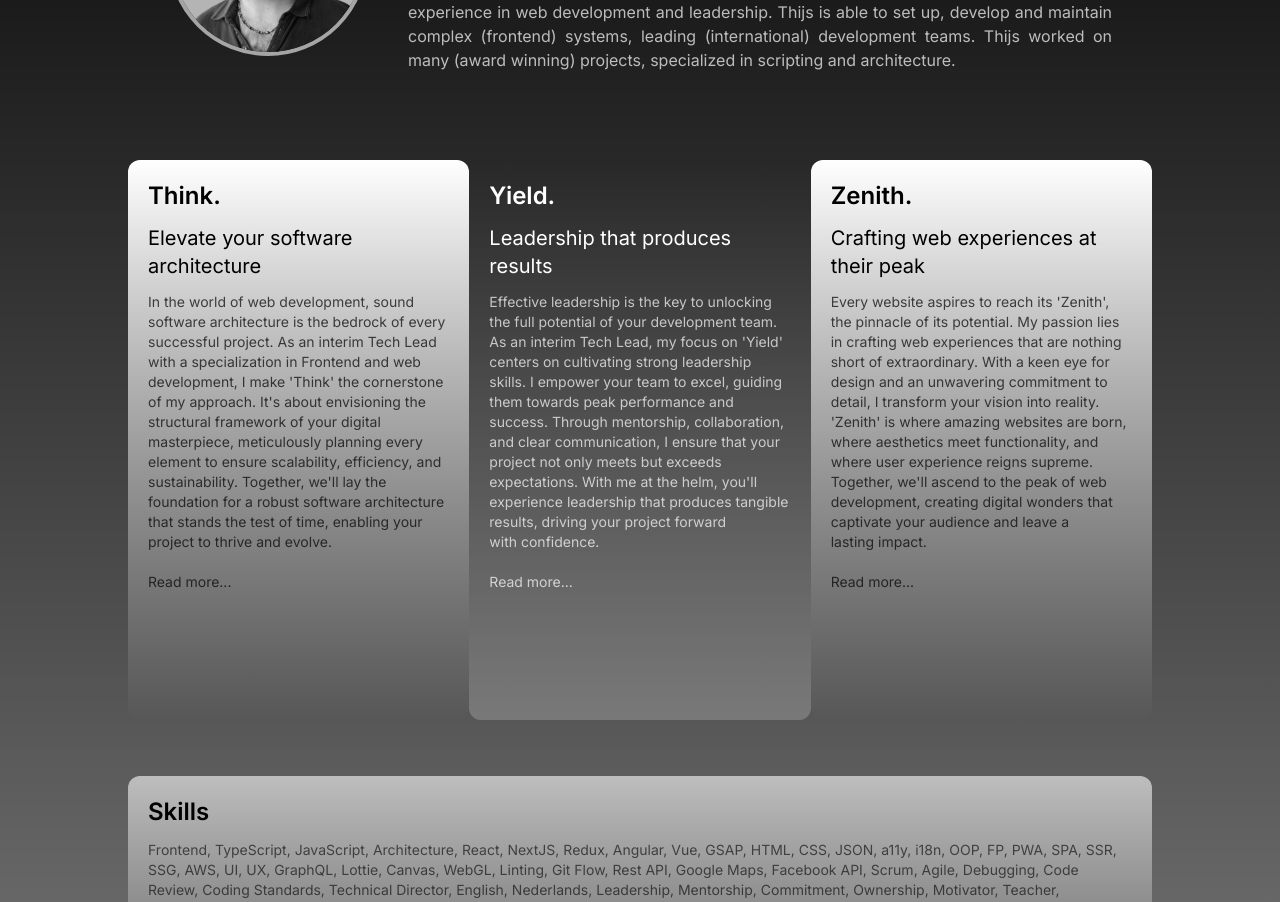
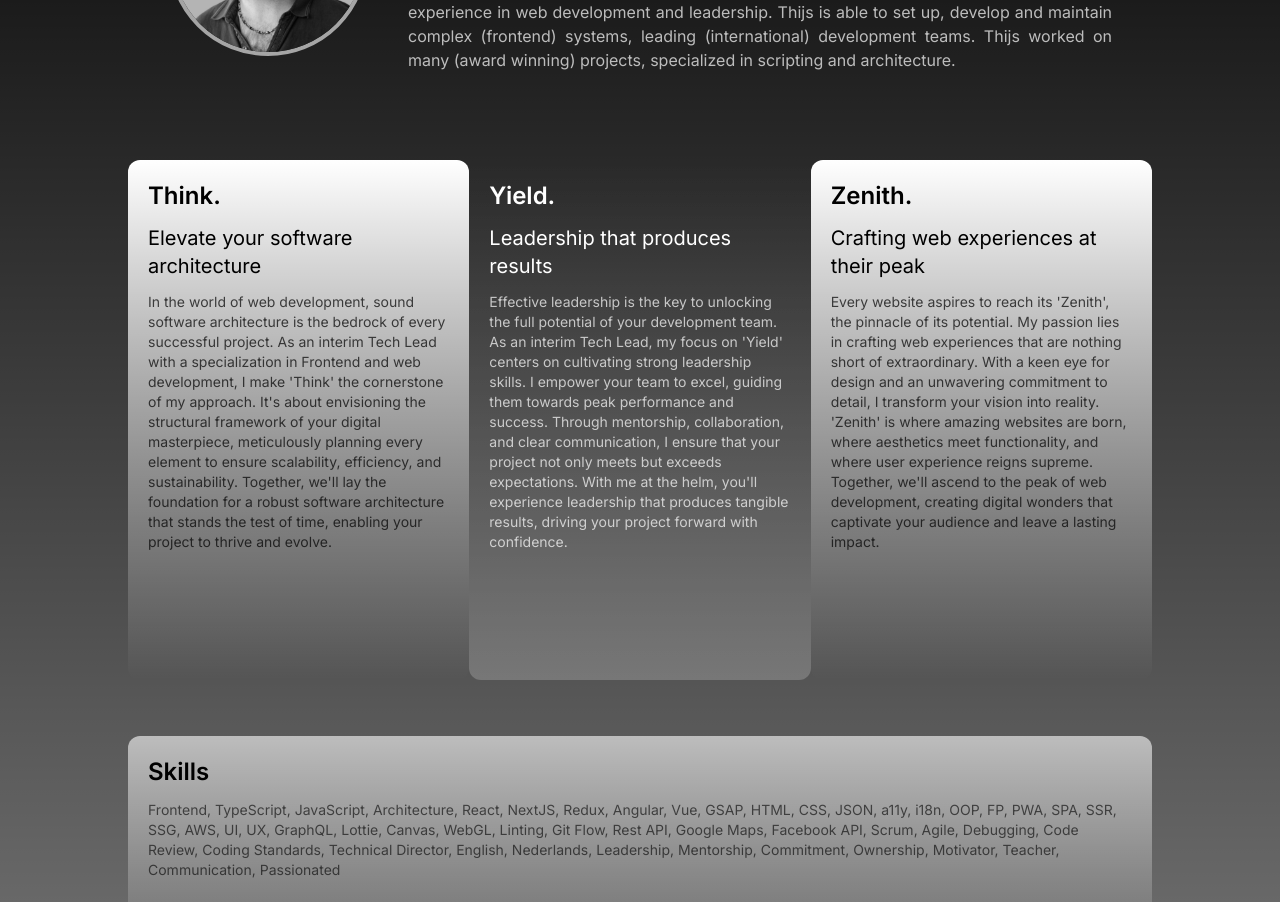
Before and after one commit to ThijsTyZ/tyz, a Next.js app: page / in a window 1280 px wide. Shown: the part 320-1222 px from the top of the page. Built offline with nearby package versions, Linux system fonts and the light colour scheme.

Commit message:
Add and implement component for articles

```diff
--- /dev/null
+++ b/src/app/components/ArticleBlock.tsx
@@ -0,0 +1,25 @@
+import type { ReactElement } from 'react';
+import type { Article } from '@/app/data/copy';
+
+export default function ArticleBlock({
+  title,
+  subtitle,
+  text,
+  variant,
+}: Article & { variant: 'white' | 'black' }): ReactElement {
+  return (
+    <article
+      className={`p-5 lg:pb-32 bg-gradient-to-r rounded-xl to-transparent
+     ${
+       variant === 'white'
+         ? `lg:bg-gradient-to-b from-white text-black`
+         : `lg:bg-gradient-to-t from-[rgba(255,255,255,0.2)] text-white`
+     }
+    `}
+    >
+      <h2 className="mb-3 text-2xl font-semibold">{title}</h2>
+      <h3 className="mb-3 text-xl">{subtitle}</h3>
+      <p className="text-sm opacity-70">{text}</p>
+    </article>
+  );
+}
--- a/src/app/data/copy.ts
+++ b/src/app/data/copy.ts
@@ -13,7 +13,7 @@ type Page = {
   title: string;
 };
 
-export const pages: Array<Page> = [
+export const pages: ReadonlyArray<Page> = [
   {
     path: paths.home,
     title: 'Home',
@@ -27,6 +27,54 @@ export const pages: Array<Page> = [
     title: 'About me',
   },
 ] as const;
+
+export type Article = {
+  title: string;
+  subtitle: string;
+  text: string;
+};
+
+export const articles: ReadonlyArray<Article> = [
+  {
+    title: 'Think.',
+    subtitle: 'Elevate your software architecture',
+    text: `In the world of web development, sound software architecture is the
+            bedrock of every successful project. As an interim Tech Lead with a
+            specialization in Frontend and web development, I make
+            'Think' the cornerstone of my approach. It's about
+            envisioning the structural framework of your digital masterpiece,
+            meticulously planning every element to ensure scalability,
+            efficiency, and sustainability. Together, we'll lay the
+            foundation for a robust software architecture that stands the test
+            of time, enabling your project to thrive and evolve.`,
+  },
+  {
+    title: 'Yield.',
+    subtitle: 'Leadership that produces results',
+    text: `Effective leadership is the key to unlocking the full potential of
+            your development team. As an interim Tech Lead, my focus on
+            'Yield' centers on cultivating strong leadership skills. I
+            empower your team to excel, guiding them towards peak performance
+            and success. Through mentorship, collaboration, and clear
+            communication, I ensure that your project not only meets but exceeds
+            expectations. With me at the helm, you'll experience leadership
+            that produces tangible results, driving your project forward
+            with confidence.`,
+  },
+  {
+    title: 'Zenith.',
+    subtitle: 'Crafting web experiences at their peak',
+    text: `Every website aspires to reach its 'Zenith', the pinnacle
+            of its potential. My passion lies in crafting web experiences that
+            are nothing short of extraordinary. With a keen eye for design and
+            an unwavering commitment to detail, I transform your vision into
+            reality. 'Zenith' is where amazing websites are born,
+            where aesthetics meet functionality, and where user experience
+            reigns supreme. Together, we'll ascend to the peak of web
+            development, creating digital wonders that captivate your audience
+            and leave a lasting impact.`,
+  },
+];
 
 type Skill = {
   name: string;
--- a/src/app/page.tsx
+++ b/src/app/page.tsx
@@ -1,8 +1,9 @@
 import Link from 'next/link';
 import { type ReactElement, Fragment } from 'react';
+import ArticleBlock from '@/app/components/ArticleBlock';
 import { Cta } from '@/app/components/Cta';
 import { Hero } from '@/app/components/Hero';
-import { skills, recommendations, paths } from '@/app/data/copy';
+import { skills, recommendations, paths, articles } from '@/app/data/copy';
 
 export default function Home(): ReactElement {
   return (
@@ -11,64 +12,13 @@ export default function Home(): ReactElement {
 
       {/* Think. Yield. Zenith. */}
       <section className="grid justify-between w-full lg:mb-0 lg:grid-cols-3 lg:text-left py-10">
-        <article className="p-5 pb-10 lg:pb-32 bg-gradient-to-r lg:bg-gradient-to-b from-white to-transparent rounded-xl text-black">
-          <h2 className="mb-3 text-2xl font-semibold">Think.</h2>
-          <h3 className="mb-3 text-xl">Elevate your software architecture</h3>
-          <p className="text-sm opacity-70">
-            In the world of web development, sound software architecture is the
-            bedrock of every successful project. As an interim Tech Lead with a
-            specialization in Frontend and web development, I make
-            &apos;Think&apos; the cornerstone of my approach. It&apos;s about
-            envisioning the structural framework of your digital masterpiece,
-            meticulously planning every element to ensure scalability,
-            efficiency, and sustainability. Together, we&apos;ll lay the
-            foundation for a robust software architecture that stands the test
-            of time, enabling your project to thrive and evolve.
-            <br />
-            <br />
-            <Link href={paths.portfolio}>Read more...</Link>
-          </p>
-        </article>
-        <article className="p-5 pb-10 lg:pb-32 bg-gradient-to-l lg:bg-gradient-to-t from-[rgba(255,255,255,0.2)] to-transparent rounded-xl text-black">
-          <h2 className="mb-3 text-2xl font-semibold text-white">Yield.</h2>
-          <h3 className="mb-3 text-xl text-white">
-            Leadership that produces results
-          </h3>
-          <p className="text-sm opacity-70 text-white">
-            Effective leadership is the key to unlocking the full potential of
-            your development team. As an interim Tech Lead, my focus on
-            &apos;Yield&apos; centers on cultivating strong leadership skills. I
-            empower your team to excel, guiding them towards peak performance
-            and success. Through mentorship, collaboration, and clear
-            communication, I ensure that your project not only meets but exceeds
-            expectations. With me at the helm, you&apos;ll experience leadership
-            that produces tangible results, driving your project forward
-            with&nbsp;confidence.
-            <br />
-            <br />
-            <Link href={paths.portfolio}>Read more...</Link>
-          </p>
-        </article>
-        <article className="p-5 pb-10 lg:pb-32 bg-gradient-to-r lg:bg-gradient-to-b from-white to-transparent rounded-xl text-black">
-          <h2 className="mb-3 text-2xl font-semibold">Zenith.</h2>
-          <h3 className="mb-3 text-xl">
-            Crafting web experiences at their peak
-          </h3>
-          <p className="text-sm opacity-70">
-            Every website aspires to reach its &apos;Zenith&apos;, the pinnacle
-            of its potential. My passion lies in crafting web experiences that
-            are nothing short of extraordinary. With a keen eye for design and
-            an unwavering commitment to detail, I transform your vision into
-            reality. &apos;Zenith&apos; is where amazing websites are born,
-            where aesthetics meet functionality, and where user experience
-            reigns supreme. Together, we&apos;ll ascend to the peak of web
-            development, creating digital wonders that captivate your audience
-            and leave a lasting&nbsp;impact.
-            <br />
-            <br />
-            <Link href={paths.portfolio}>Read more...</Link>
-          </p>
-        </article>
+        {articles.map((article, index) => (
+          <ArticleBlock
+            key={article.title}
+            {...article}
+            variant={index % 2 ? 'black' : 'white'}
+          />
+        ))}
       </section>
       {/**/}
 
```
